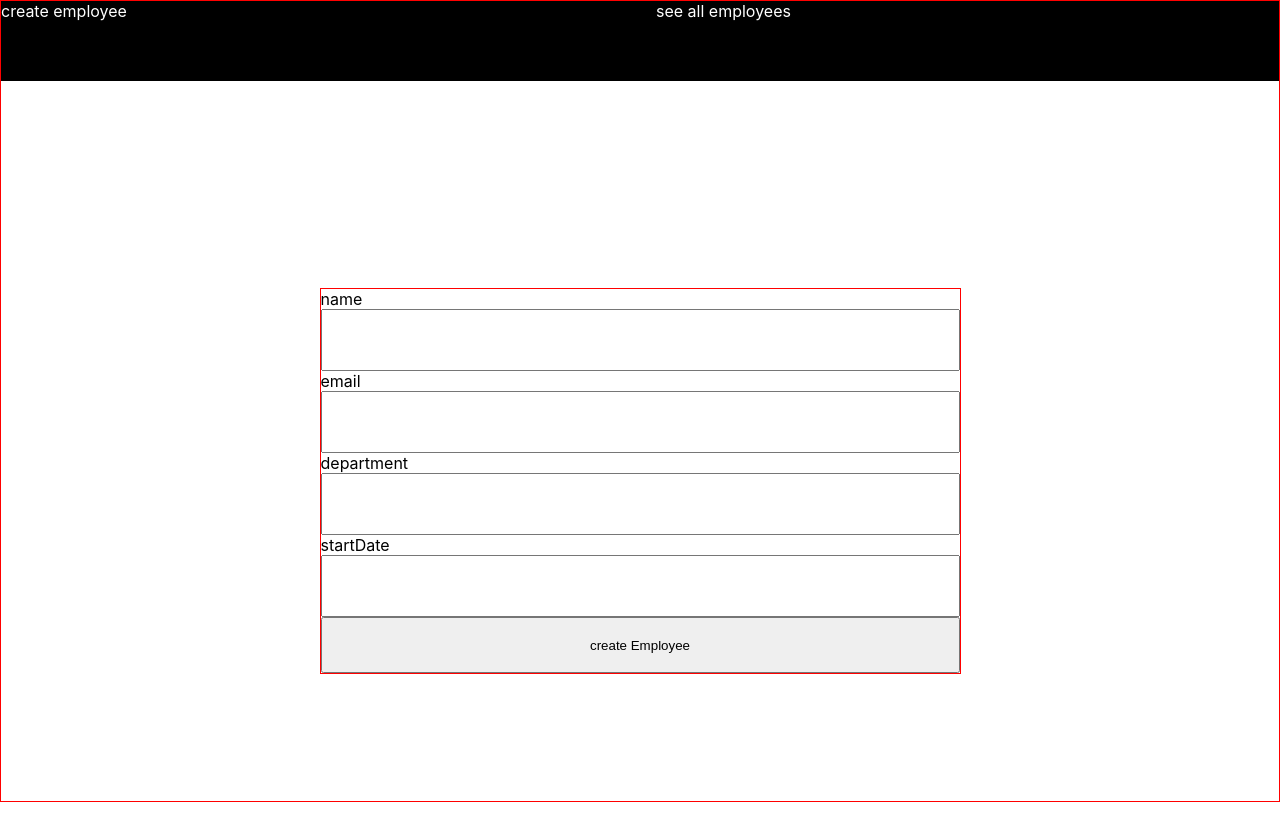
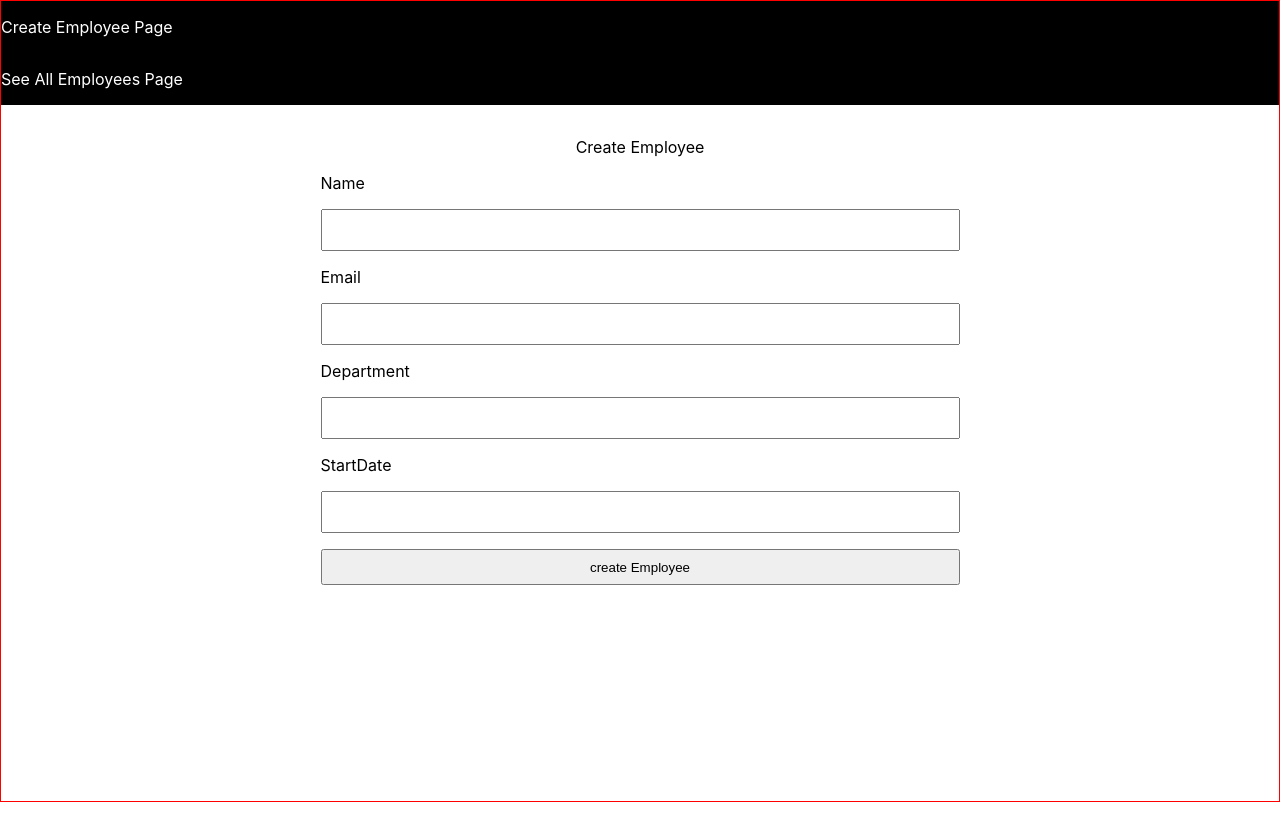
Before and after one commit to clifford-ghostwriter/M365_clifford, a React (Create React App) app: page / in a window 1280 px wide. Shown: the top 840 px of the page. Built offline with nearby package versions, Linux system fonts and the light colour scheme.

Commit message:
create employee update

```diff
--- a/src/Pages/CreateEmployeePage.js
+++ b/src/Pages/CreateEmployeePage.js
@@ -59,6 +59,7 @@ const CreateEmployeePage = () => {
 
   return (
     <Wrapper>
+      <p>Create Employee </p>
       <form action="" className="form">
         <label htmlFor="name">name</label>
         <input
@@ -67,6 +68,7 @@ const CreateEmployeePage = () => {
           id="name"
           value={user.name}
           onChange={onChange}
+          required={true}
         />
         <label htmlFor="email">email</label>
         <input
@@ -75,6 +77,7 @@ const CreateEmployeePage = () => {
           id="email"
           value={user.email}
           onChange={onChange}
+          required={true}
         />
         <label htmlFor="department">department</label>
         <input
@@ -83,6 +86,7 @@ const CreateEmployeePage = () => {
           name="department"
           value={user.department}
           onChange={onChange}
+          required={true}
         />
         <label htmlFor="startDate">startDate</label>
         <input
@@ -91,6 +95,7 @@ const CreateEmployeePage = () => {
           id="startDate"
           value={user.startDate}
           onChange={onChange}
+          required={true}
         />
 
         <button type="submit" onClick={onsSubmit}>
@@ -104,22 +109,29 @@ const CreateEmployeePage = () => {
 const Wrapper = styled.div`
   /* background-color: black; */
   display: flex;
-  justify-content: center;
+  /* justify-content: center; */
   align-items: center;
+  padding-top: 1rem;
   height: 100%;
+  flex-direction: column;
 
   .form {
     width: 50%;
     /* margin-inline: auto; */
     display: flex;
     flex-direction: column;
-    border: 1px solid red;
+    /* border: 1px solid red; */
     /* height: 200px; */
+    gap: 1rem;
+  }
+
+  label {
+    text-transform: capitalize;
   }
 
   input,
   button {
-    height: 56px;
+    height: 36px;
   }
 `;
 export default CreateEmployeePage;
--- a/src/Pages/Employee.js
+++ b/src/Pages/Employee.js
@@ -39,6 +39,7 @@ const Employee = () => {
 
   return (
     <Wrapper>
+      <p>list of employees</p>
       <table className="table">
         <thead>
           <tr>
@@ -68,7 +69,7 @@ const Employee = () => {
                   {status}
                 </td>
                 <td>
-                  <Link to={`/update/${index}`}>update employee</Link>
+                  <Link to={`/update/${index}`}>Update Employee</Link>
                 </td>
               </tr>
             );
@@ -83,8 +84,12 @@ const Wrapper = styled.div`
   display: flex;
   justify-content: center;
   align-items: center;
+  /* height: 100%; */
+  flex-direction: column;
+
+  padding-top: 2rem;
   .table {
-    border: 1px solid red;
+    /* border: 1px solid red; */
     width: 80%;
   }
 
@@ -92,7 +97,7 @@ const Wrapper = styled.div`
     display: flex;
     justify-content: space-between;
     /* width: 80%; */
-    border: 1px solid red;
+    /* border: 1px solid red; */
   }
 
   .completed {
@@ -112,5 +117,11 @@ const Wrapper = styled.div`
     color: black;
     text-decoration: none;
   }
+  th,
+  td {
+    text-align: left;
+    border: 1px solid red;
+    width: 100%;
+  }
 `;
 export default Employee;
--- a/src/Pages/SharedComponent/Nav.js
+++ b/src/Pages/SharedComponent/Nav.js
@@ -6,8 +6,8 @@ const Nav = () => {
   return (
     <Wrapper>
       <div className="link_container">
-        <Link to="/">create employee</Link>
-        <Link to="/employees">see all employees</Link>
+        <Link to="/">create employee page</Link>
+        <Link to="/employees">see all employees page</Link>
       </div>
     </Wrapper>
   );
@@ -19,13 +19,17 @@ const Wrapper = styled.nav`
     display: flex;
     gap: 2rem;
     display: flex;
+    flex-direction: column;
+    width: 50%;
+    padding-block: 1rem;
 
     a {
       color: white;
       text-decoration: none;
-      height: 5rem;
+      /* height: 5rem; */
       align-items: end;
-      width: 50%;
+
+      text-transform: capitalize;
     }
   }
 `;
```
